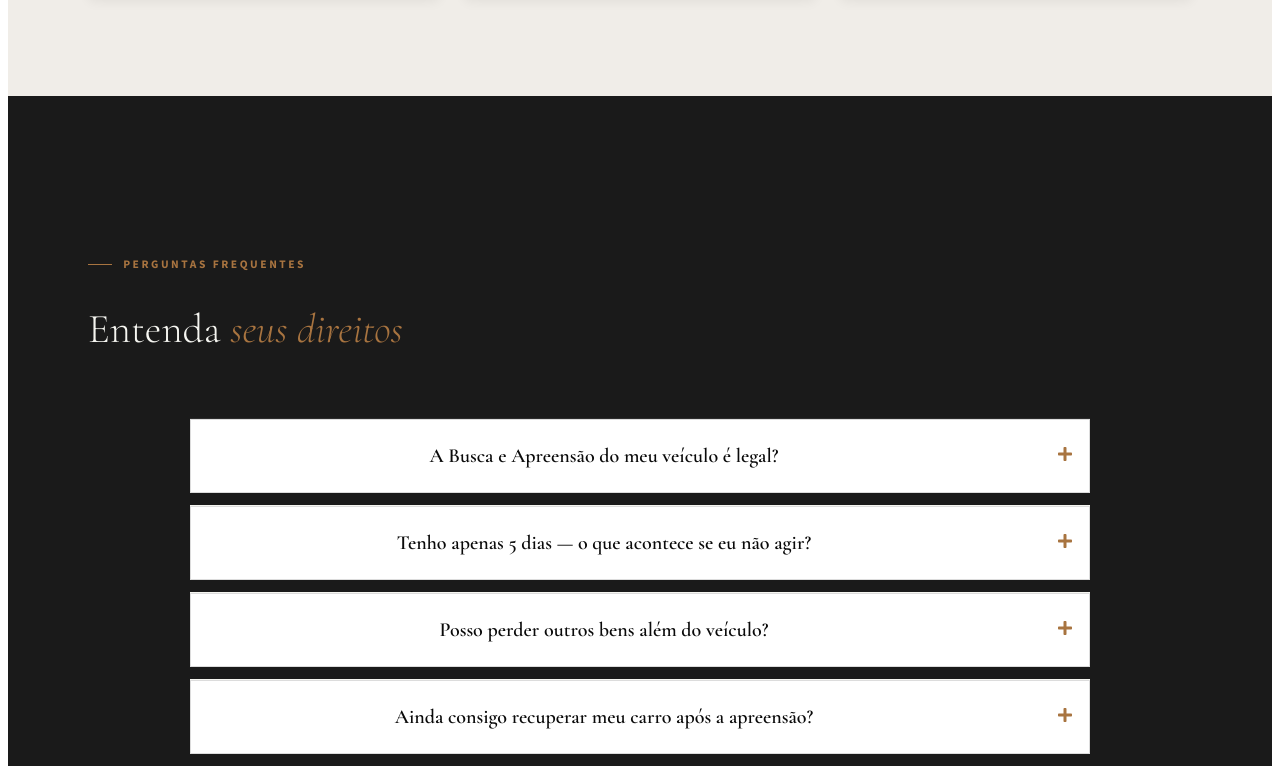
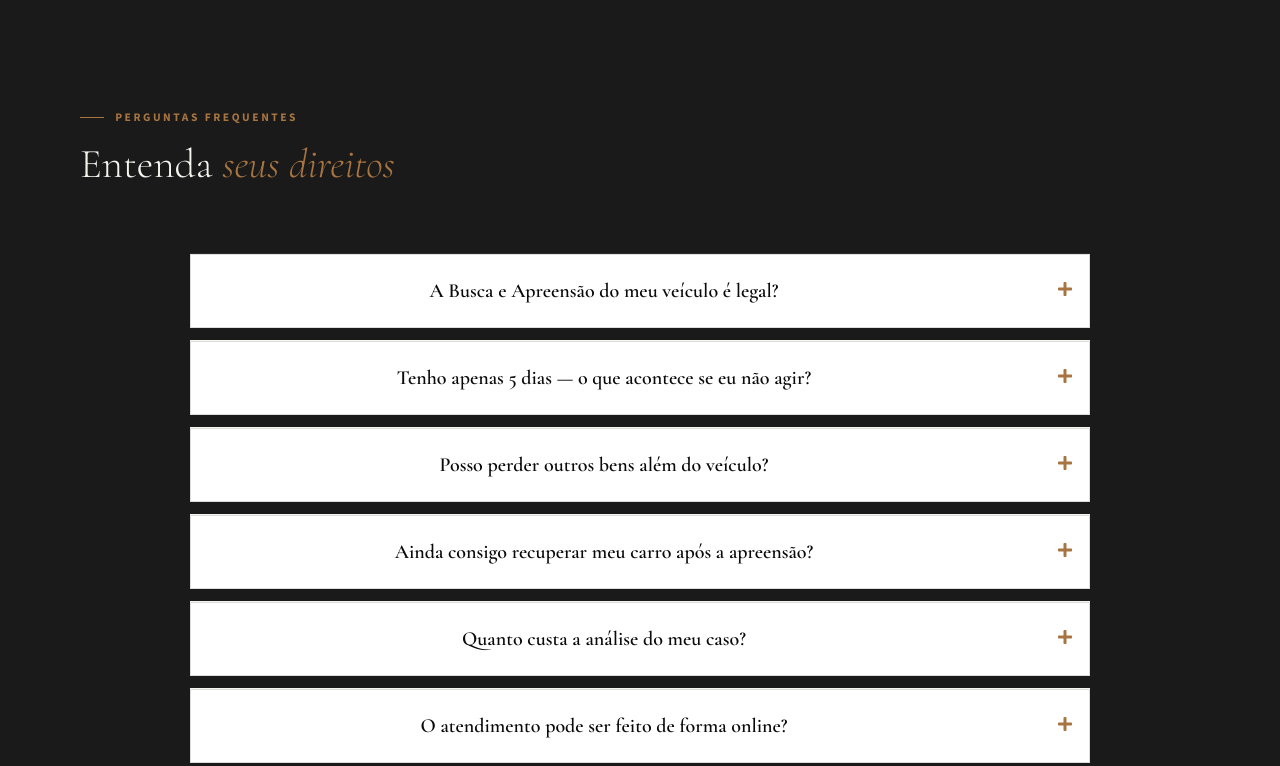
Before and after one commit to GabbyCarvalho/landing-page-busca-e-apreensao, a React (Vite) app: page / in a window 1280 px wide. Shown: the part 4163-4929 px from the top of the page. Built offline with nearby package versions, Linux system fonts and the light colour scheme; the HTML template or start-up script is replaced by a standard one.

Commit message:
fix margin of whole landing page

```diff
--- a/src/BuscaApreensao.css
+++ b/src/BuscaApreensao.css
@@ -12,6 +12,16 @@
   --cinza-claro: #c8c8c0;
   --fonte-titulo: 'Cormorant Garamond', serif;
   --fonte-texto: 'Source Sans 3', sans-serif;
+}
+* {
+  margin: 0;
+  padding: 0;
+  box-sizing: border-box;
+}
+
+body {
+  margin: 0;
+  padding: 0;
 }
 
 /* ── HERO ── */
```
